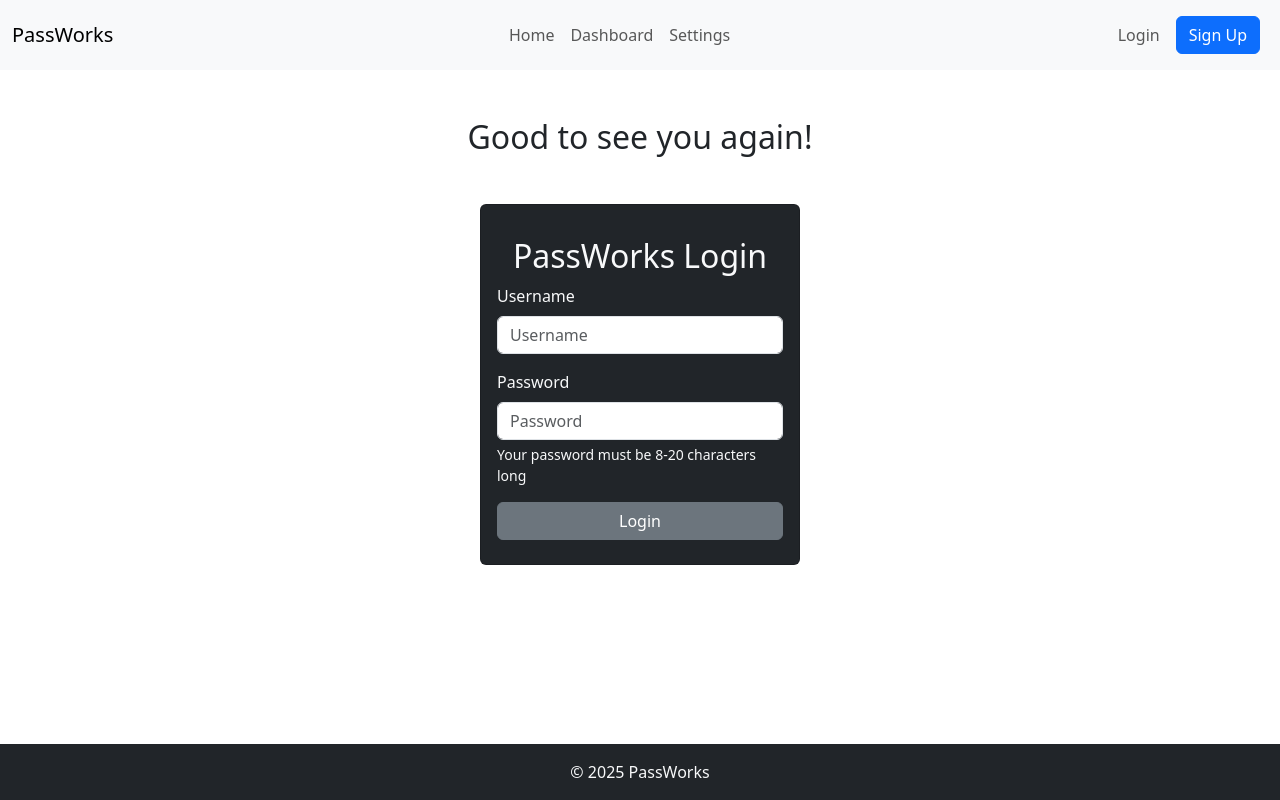
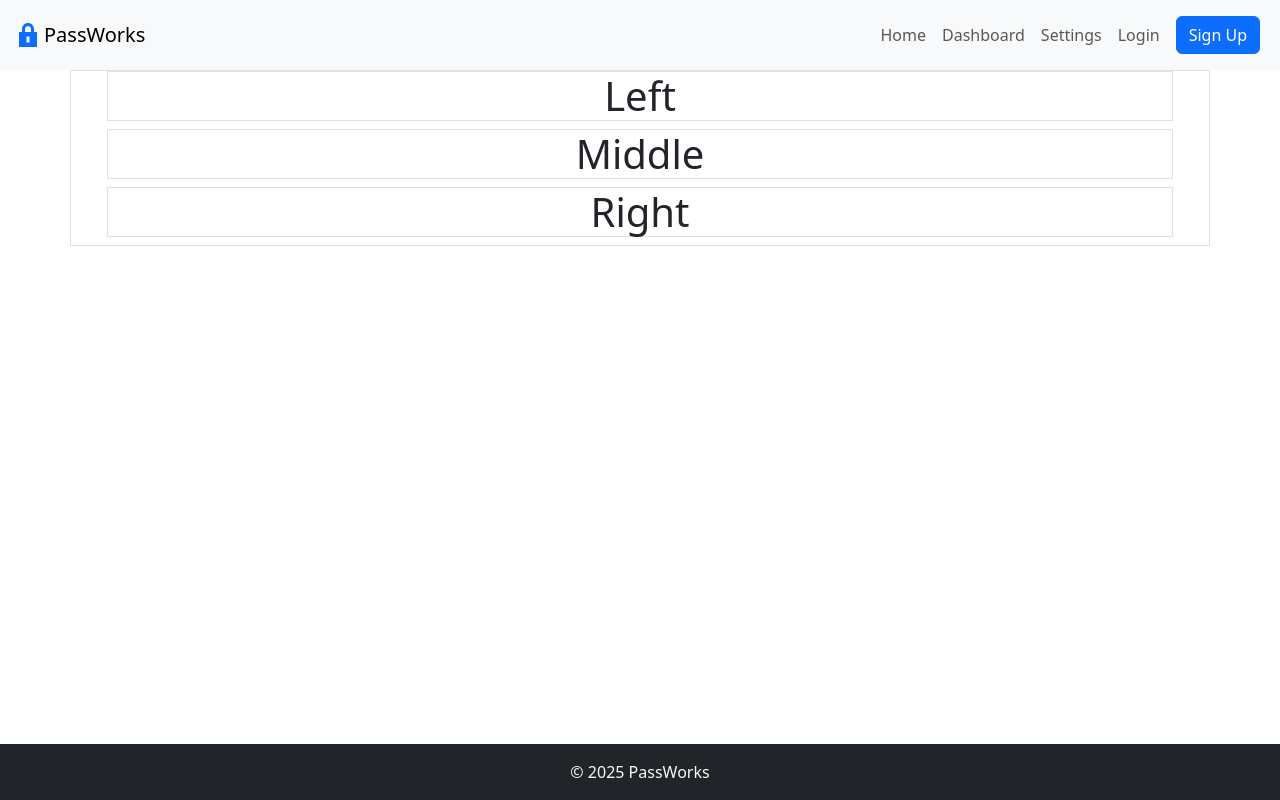
Before and after one commit to andmccutchan/LockSmith, a React (Vite) app: page /dashboard in a window 1280 px wide. Before the commit this address led to /login. Built offline with nearby package versions, Linux system fonts and the light colour scheme.

Commit message:
Added logo in the header, started working on dashboard page

```diff
--- a/src/App.jsx
+++ b/src/App.jsx
@@ -18,9 +18,9 @@ function App() {
           <Route path="/" element={<Home />} />
           <Route path="/login" element={<Login />} />
           <Route path="/register" element={<Register />} />
-          <Route element={<ProtectedRoute />} >
+          {/* <Route element={<ProtectedRoute />} > */}
             <Route path="/dashboard" element={<Dashboard />} />
-          </Route>
+          {/* </Route> */}
           <Route path="/settings" element={<Settings />} />
         </Routes>
       </div>
--- a/src/components/Header.jsx
+++ b/src/components/Header.jsx
@@ -10,7 +10,10 @@ function Header() {
     <header>
       <nav className="navbar navbar-expand-lg bg-body-tertiary">
         <div className="container-fluid">
-          <Link className="navbar-brand" to="/" >PassWorks</Link>
+          <Link className="navbar-brand d-flex" to="/" >
+            <img className="px-1" src="src/assets/lock-closed-svgrepo-com.svg" alt="Lock logo" />
+            PassWorks
+          </Link>
           <button className="navbar-toggler" type="button" data-bs-toggle="collapse" data-bs-target="#navbarNav" aria-controls="navbarNav" aria-expanded="false" aria-label="Toggle navigation">
             <span className="navbar-toggler-icon"></span>
           </button>
@@ -25,10 +28,6 @@ function Header() {
               <li className="nav-item">
                 <Link className="nav-link" to="/settings">Settings</Link>
               </li>
-            </ul>
-          </div>
-          <div className="collapse navbar-collapse d-flex justify-content-end" id="navbarNav">
-            <ul className="navbar-nav d-flex align-items-center">
               <li className="nav-item">
                <Link className="nav-link" to="/login">Login</Link>
               </li>
--- a/src/pages/Dashboard.jsx
+++ b/src/pages/Dashboard.jsx
@@ -2,7 +2,21 @@
 import React from "react";
 
 function Home() {
-  return <h2 className="text-center my-5">Welcome to the Dashboard!</h2>;
+  return (
+    <div className="container-xl d-flex border">
+      <div className="container-lg">
+        <div className="container-md">
+          <h1 className="text-center border">Left</h1>
+        </div>
+        <div className="container-md">
+          <h1 className="text-center border">Middle</h1>
+        </div>
+        <div className="container-md">
+          <h1 className="text-center border">Right</h1>
+        </div>
+      </div>
+    </div>
+  )
 }
 
 export default Home;
--- a/src/pages/Home.jsx
+++ b/src/pages/Home.jsx
@@ -2,7 +2,11 @@
 import React from "react";
 
 function Home() {
-  return <h2 className="text-center my-5">Welcome to the Home Page!</h2>;
+  return (
+    <div className="container-md d-md-flex justify-content-center">
+      <h1>Home</h1>
+    </div>
+  )
 }
 
 export default Home;
```
Also changed, not shown: src/assets/lock-closed-svgrepo-com.svg (added), src/assets/pngtree-black-iron-lock-icon-image_1145477.jpg (deleted).
